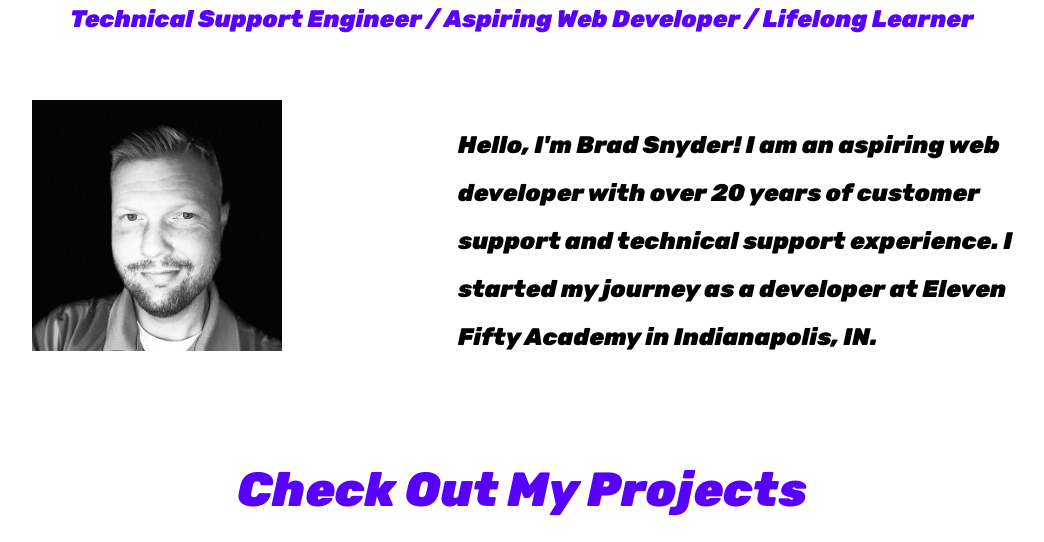
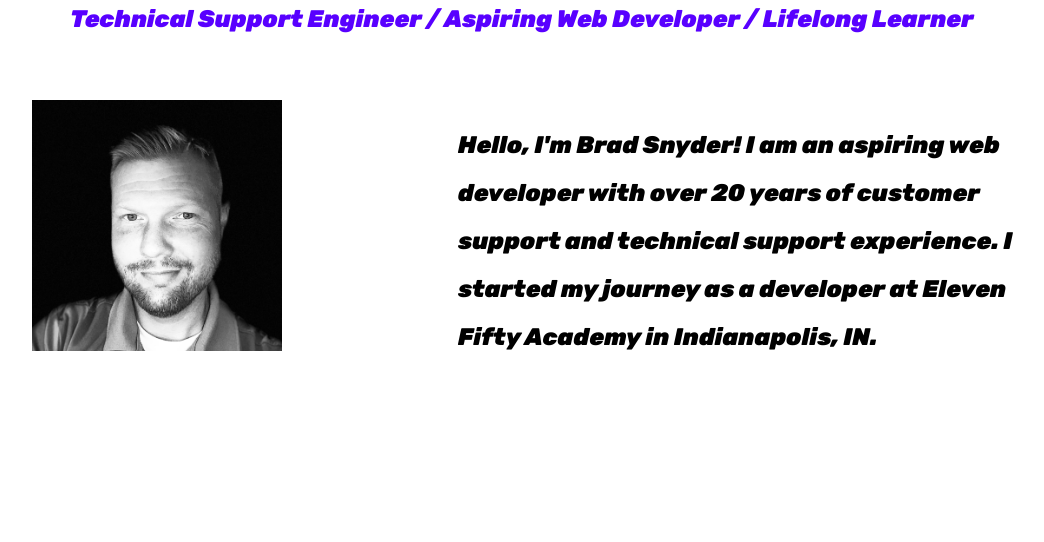
Before and after one commit to bsnyder13/portfolio, a website: page index.html in a window 1280 px wide. Shown: the part 258-800 px from the top of the page, without its empty margins (118-1162 px from the left). Drawn offline with nearby package versions, Linux system fonts and the light colour scheme.

Commit message:
layout adjustments

```diff
--- a/index.html
+++ b/index.html
@@ -15,7 +15,6 @@
 <body>
     <header class="d-flex justify-content-center py-3">
         <ul class="nav nav-pills">
-          <!-- <li class="nav-item"><a href="#about" class="nav-link" aria-current="page">About</a></li> -->
           <li class="nav-item"><a href="./allprojects.html" class="nav-link">Projects</a></li>
           <li class="nav-item"><a href="#social" class="nav-link">Social Media</a></li>
           <li class="nav-item"><a href="https://drive.google.com/file/d/1Y_dWwKfhozUnmt6-f3FuwTHtC5JO92oz/view?usp=sharing" class="nav-link">Resume</a></li>
@@ -42,7 +41,7 @@
       </div>
     </div>
 
-    <h3>Check Out My Projects</h3>
+    <!-- <h3>Check Out My Projects</h3>
     <div class="projects">
       <a href="./react.html" class="btn btn-primary">React</a>
       <a href="./html.html" class="btn btn-primary">HTML</a>
@@ -132,7 +131,7 @@
       </div>
     </div>
     </div>
-</div>
+</div> -->
 
 <script src="https://formspree.io/js/formbutton-v1.min.js" defer></script>
 <script>
```
